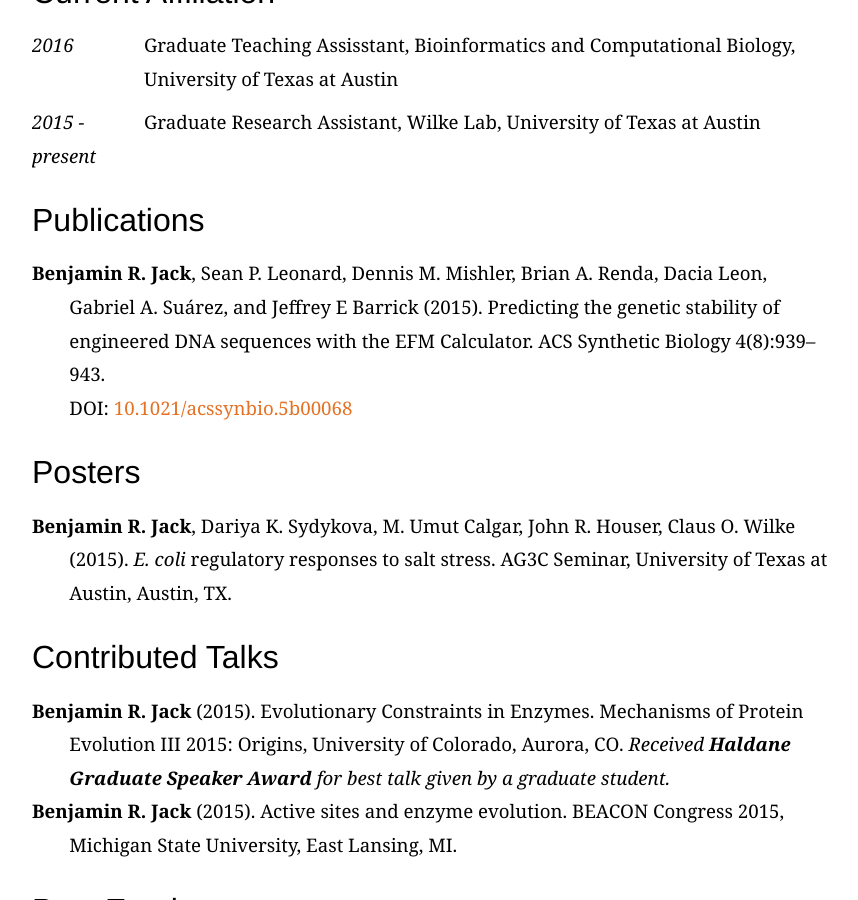
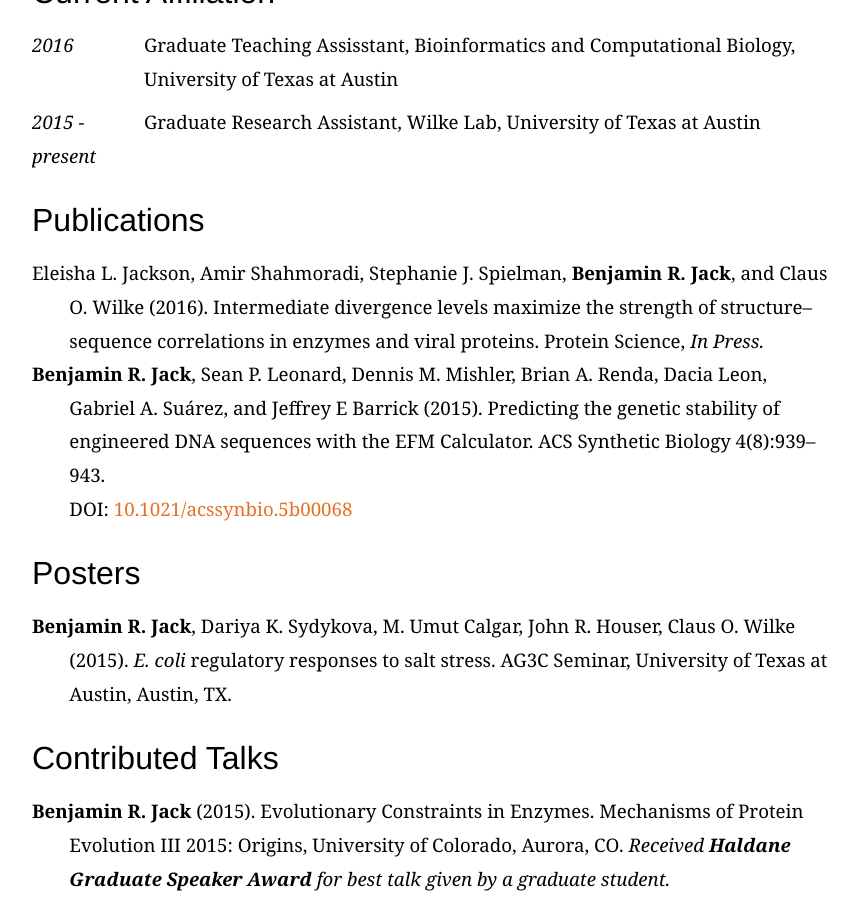
Before and after one commit to benjaminjack/benjaminjack.github.io, a Jekyll site: the page built from cv.html, in a window 1280 px wide and 900 px high, scrolled down 584 px. Shown: the whole window, without its empty margins (208-1066 px from the left). Built offline with Jekyll 4.4.1, drawn with Linux system fonts in a browser that asks for light colours; some web fonts are replaced.

Commit message:
Update cv.html

```diff
--- a/cv.html
+++ b/cv.html
@@ -23,6 +23,7 @@ layout: default
 
 <h3>Publications</h3>
 <ul class="cv">
+<li>Eleisha L. Jackson, Amir Shahmoradi, Stephanie J. Spielman, <strong>Benjamin R. Jack</strong>, and Claus O. Wilke (2016). Intermediate divergence levels maximize the strength of structure–sequence correlations in enzymes and viral proteins. Protein Science, <i>In Press.</i></li>
 <li><strong>Benjamin R. Jack</strong>, Sean P. Leonard, Dennis M. Mishler, Brian A. Renda, Dacia Leon, Gabriel A. Suárez, and Jeffrey E Barrick (2015). Predicting the genetic stability of engineered DNA sequences with the EFM Calculator. ACS Synthetic Biology 4(8):939–943.<br/>
 DOI: <a href="https://dx.doi.org/10.1021/acssynbio.5b00068">10.1021/acssynbio.5b00068</a></li>
 </ul>
```
